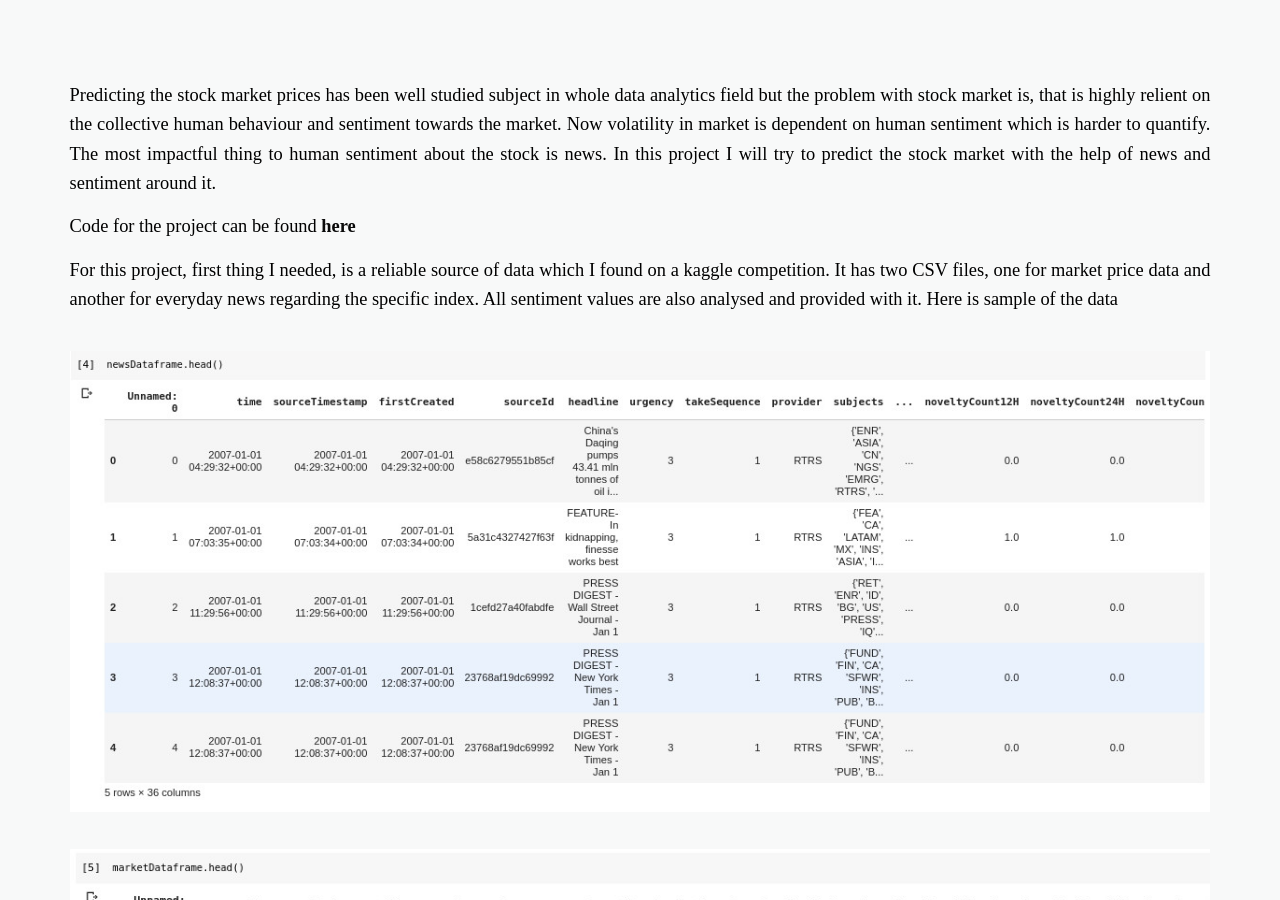
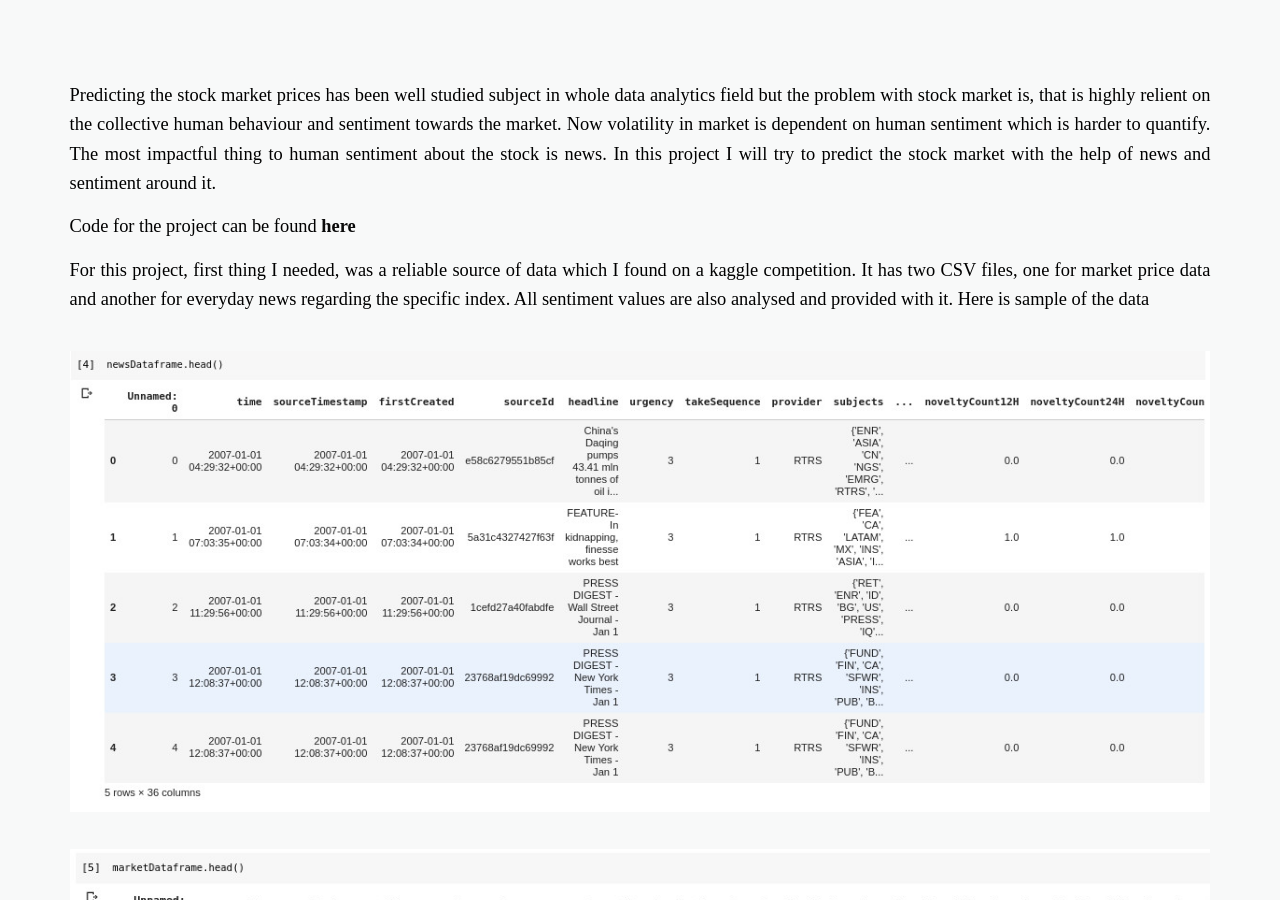
Before and after one commit to daftengineer/daftengineer.github.io, a Jekyll site: the page built from _posts/2018-10-12-market-forecast.markdown, in a window 1280 px wide and 900 px high, scrolled down 654 px. Built offline with Jekyll 4.4.1, drawn with Linux system fonts in a browser that asks for light colours; nearby versions of some CDN libraries.

Commit message:
Update 2018-10-12-market-forecast.markdown

```diff
--- a/_posts/2018-10-12-market-forecast.markdown
+++ b/_posts/2018-10-12-market-forecast.markdown
@@ -11,7 +11,7 @@ image-sm: https://daftengineer.github.io/media_assets/stockmarket.jpg
 
 <p style="text-align:justify;">Predicting the stock market prices has been well studied subject in whole data analytics field but the problem with stock market is, that is highly relient on the collective human behaviour and sentiment towards the market. Now volatility in market is dependent on human sentiment which is harder to quantify. The most impactful thing to human sentiment about the stock is news. In this project I will try to predict the stock market with the help of news and sentiment around it. </p>
 <p style="text-align:justify;">Code for the project can be found <a href="">here</a></p>
-<p style="text-align:justify;">For this project, first thing I needed, is a reliable source of data which I found on a kaggle competition. It has two CSV files, one for market price data and another for everyday news regarding the specific index. All sentiment values are also analysed and provided with it. Here is sample of the data</p>
+<p style="text-align:justify;">For this project, first thing I needed, was a reliable source of data which I found on a kaggle competition. It has two CSV files, one for market price data and another for everyday news regarding the specific index. All sentiment values are also analysed and provided with it. Here is sample of the data</p>
 <img src="https://daftengineer.github.io/media_assets/ml10p1.jpg" />
 <img src="https://daftengineer.github.io/media_assets/ml10p2.jpg" />
 <p style="text-align:justify;">Now, in order to tackle this problem I am going to be using CNN LSTM Model which I think is the best for prediction task. Here Keras is used with tensorflow as backend</p>
```
